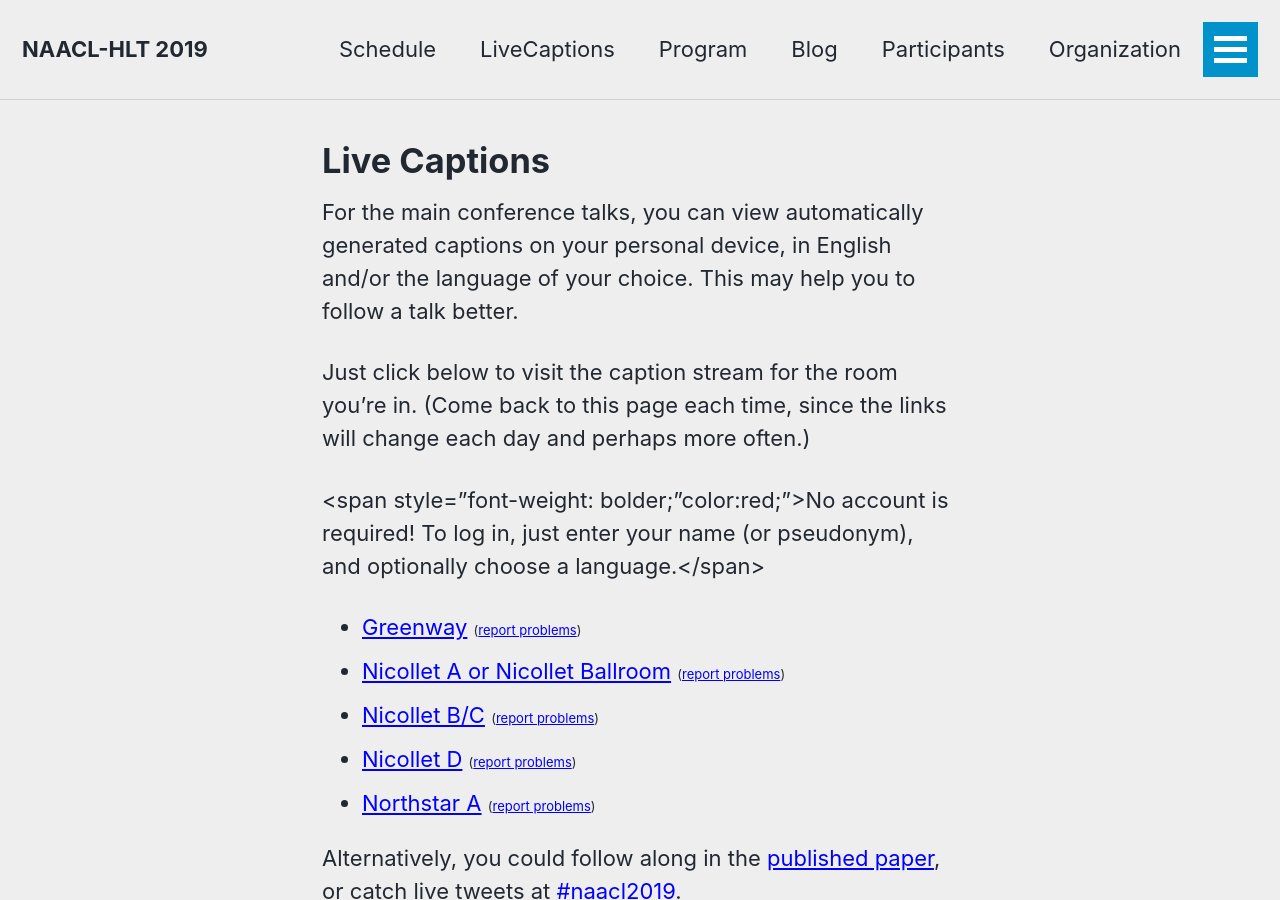
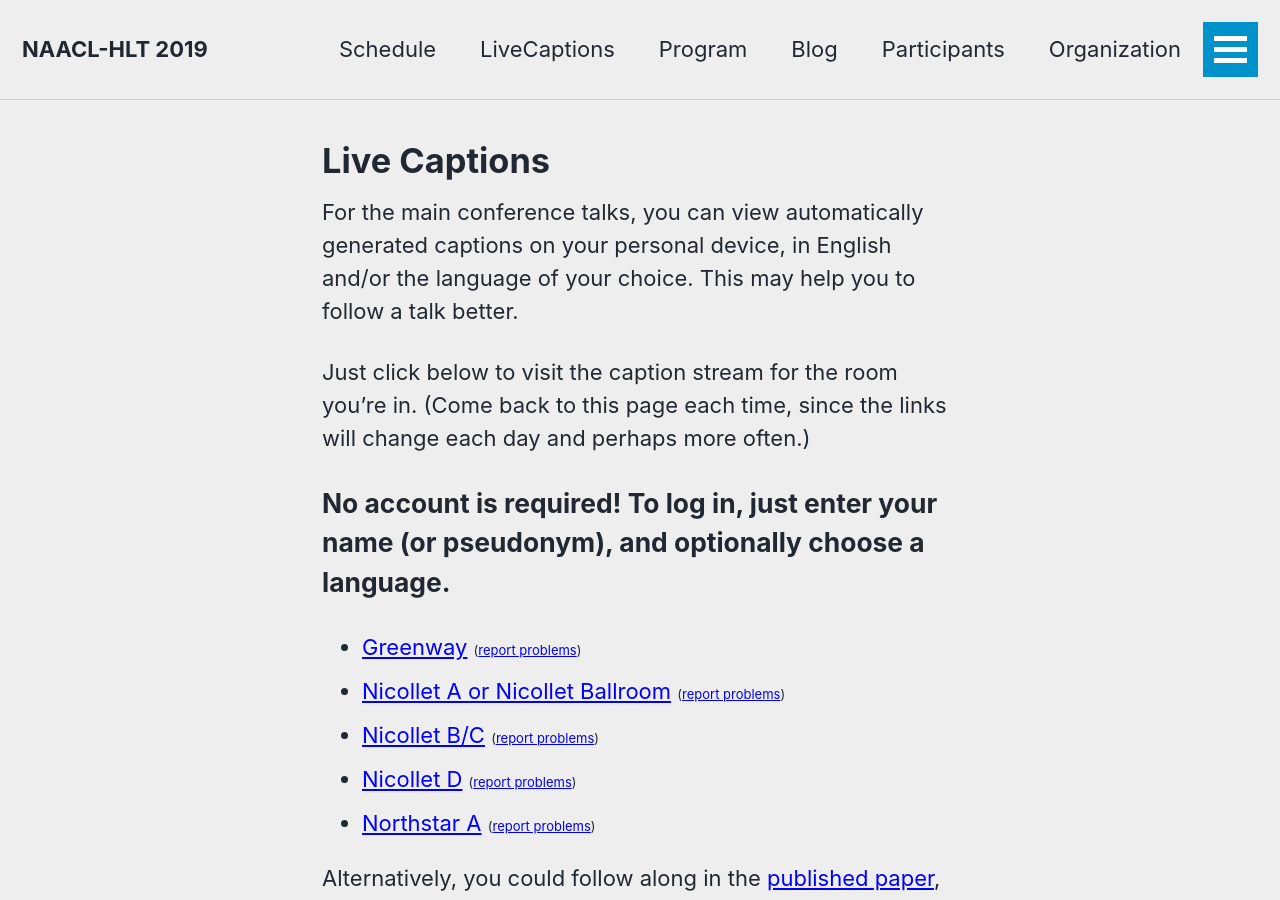
Before and after one commit to naacl-org/naacl-2021-website, a Jekyll site: the page built from _pages/captions.md, in a window 1280 px wide and 900 px high. Built offline with Jekyll 4.4.1, drawn with Linux system fonts in a browser that asks for light colours; some of the changed lines change nothing that is shown.

Commit message:
update desc-No account is required

```diff
--- a/_pages/captions.md
+++ b/_pages/captions.md
@@ -11,7 +11,7 @@
 
 Just click below to visit the caption stream for the room you're in.  (Come back to this page each time, since the links will change each day and perhaps more often.)
 
-<span style="font-weight: bolder;"color:red;">No account is required!  To log in, just enter your name (or pseudonym), and optionally choose a language.</span>
+<span style="font-weight: bolder;font-size: larger;">No account is required!  To log in, just enter your name (or pseudonym), and optionally choose a language.</span>
 
 - [Greenway](http://translate.it/ERHLI)  <span style="font-size: small;">(<a href="mailto:naacl2019-captions@googlegroups.com?subject=caption%20stream%20in%20Greenway&body=Please%20come%20restart%20the%20caption%20stream,%20thanks.">report problems</a>)</span>
 - [Nicollet A or Nicollet Ballroom](http://translate.it/GXLAJ) <span style="font-size: small;">(<a href="mailto:naacl2019-captions@googlegroups.com?subject=caption%20stream%20in%20Nicollet%20A&body=Please%20come%20restart%20the%20caption%20stream,%20thanks.">report problems</a>)</span>
```
